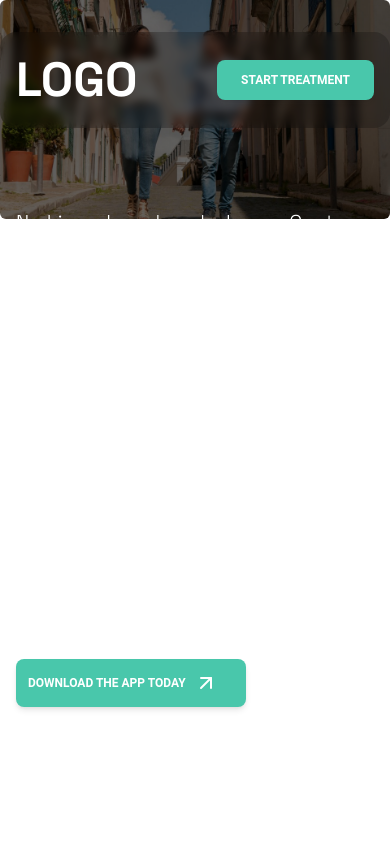
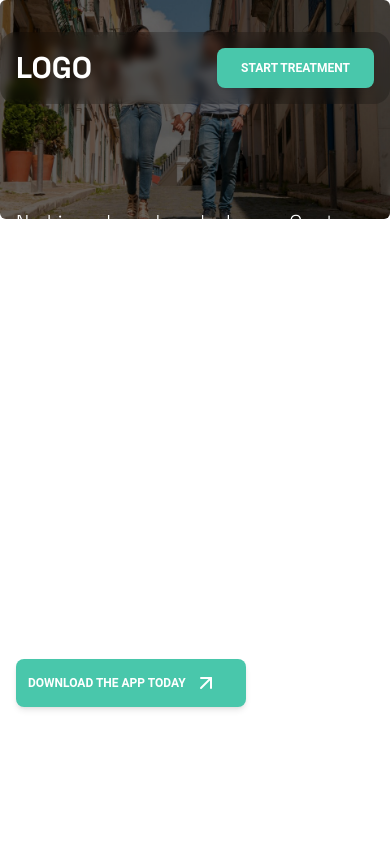
Before and after one commit to mohsinparvi/ropstam-task, a React (Vite) app: page / in a window 390 px wide. Shown: the top 844 px of the page. Built offline with nearby package versions, Linux system fonts and the light colour scheme.

Commit message:
feat: update Logo component size for better responsiveness and adjust header layout

```diff
--- a/src/components/common/logo.tsx
+++ b/src/components/common/logo.tsx
@@ -1,5 +1,9 @@
 const Logo = () => {
-  return <h1 className='text-5xl text-white font-bold uppercase '>Logo</h1>;
+  return (
+    <h1 className=" text-3xl lg:text-5xl text-white font-bold uppercase ">
+      Logo
+    </h1>
+  );
 };
 
 export default Logo;
--- a/src/components/layouts/header.tsx
+++ b/src/components/layouts/header.tsx
@@ -12,7 +12,7 @@ const Header = () => {
   return (
     <header className="mx-auto max-w-screen-xl  py-4 rounded-2xl bg-black/20 backdrop-blur-sm absolute left-0 right-0 top-8 z-10">
       <div className=" px-4 sm:px-6 lg:px-8">
-        <div className="flex h-16 items-center justify-between">
+        <div className="flex items-center justify-between">
           <div className="md:flex md:items-center md:gap-12">
             <Logo />
           </div>
```
